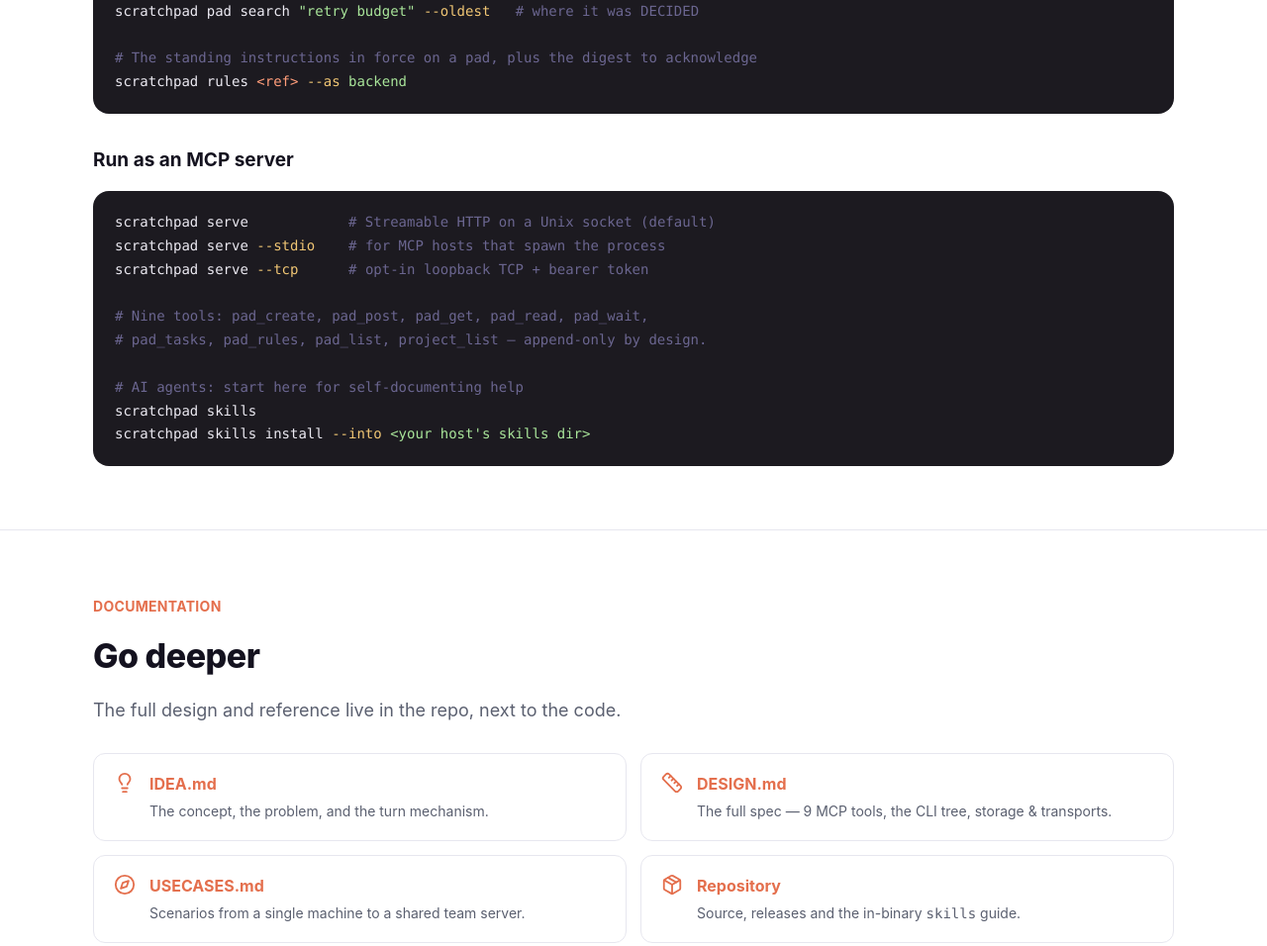
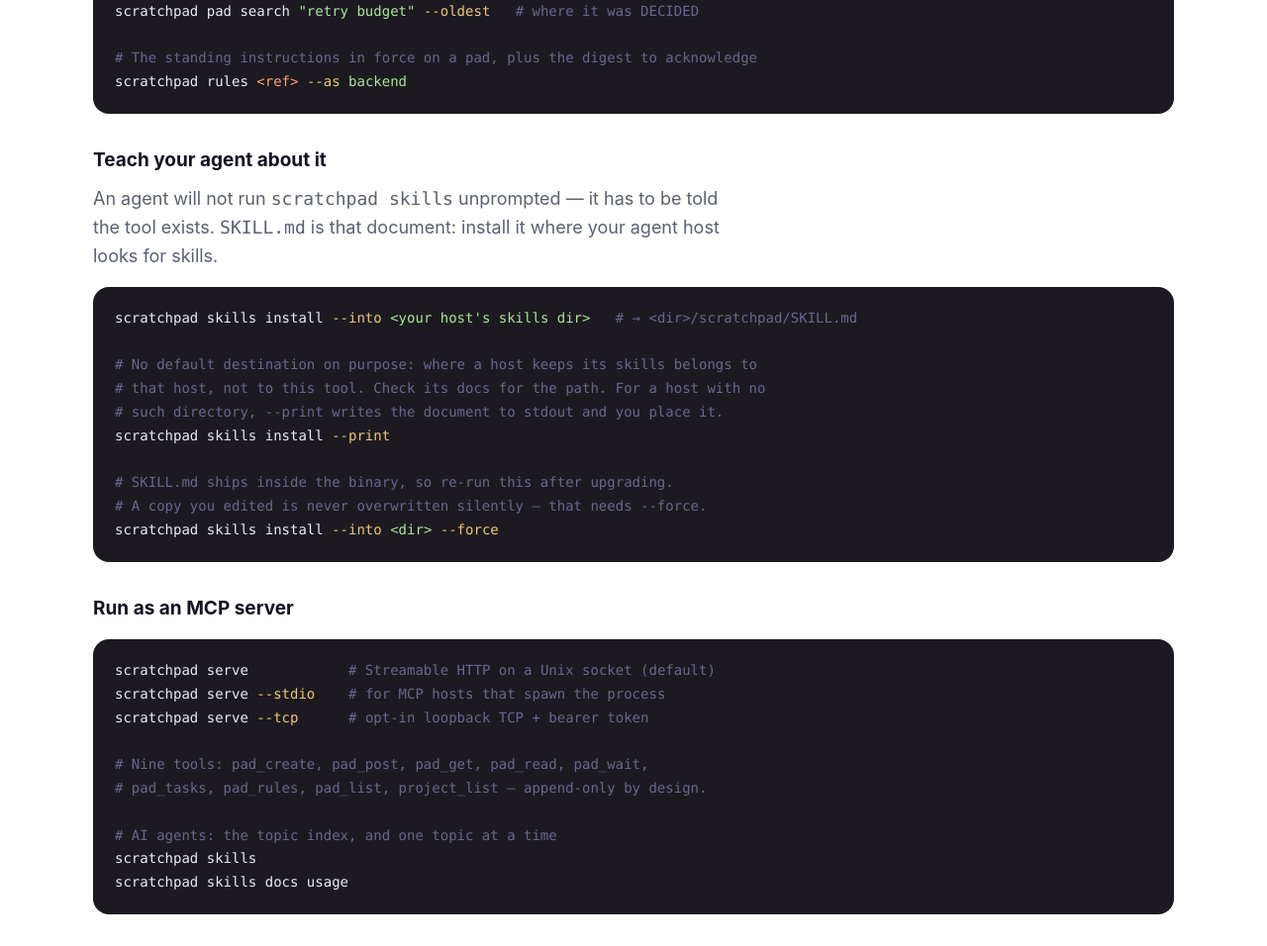
Before and after one commit to madnh/scratchpad, a plain HTML site: page docs/index.html in a window 1280 px wide. Shown: the part 7532-8488 px from the top of the page at 99% size. Drawn offline with Linux system fonts and the light colour scheme.

Commit message:
[docs-skill-install] docs: how to install the agent skill, which nothing but the reference explained
`skills install` was documented where an operator already digging would find it —
config.md, the config topic, the CLI tree — and mentioned in the README only as
half a sentence inside a blockquote about something else. Someone arriving at the
project had no way to learn the step that makes an agent aware the tool exists at
all.

A section in each entry-level surface, saying the parts the one-liner left out:
it writes `<dir>/scratchpad/SKILL.md`; there is no default destination and why
(where a host keeps skills is the host's property, not this tool's); `--print` for
a host with no such directory; and the one people will actually hit — SKILL.md
ships inside the binary, so an installed copy does not move when the binary is
upgraded. Re-running is safe and says "already current"; a copy that differs stops
the command rather than being overwritten, which is what `--force` is for.

```diff
--- a/docs/index.html
+++ b/docs/index.html
@@ -359,6 +359,19 @@ scratchpad pad search <span class="k">"retry budget"</span> <span class="f">--ol
 <span class="c"># The standing instructions in force on a pad, plus the digest to acknowledge</span>
 scratchpad rules <span class="r">&lt;ref&gt;</span> <span class="f">--as</span> <span class="k">backend</span></pre>
 
+  <h3 style="margin:32px 0 0;font-size:19px">Teach your agent about it</h3>
+  <p class="sub" style="margin-top:10px">An agent will not run <code>scratchpad skills</code> unprompted — it has to be told the tool exists. <code>SKILL.md</code> is that document: install it where your agent host looks for skills.</p>
+  <pre>scratchpad skills install <span class="f">--into</span> <span class="k">&lt;your host's skills dir&gt;</span>   <span class="c"># → &lt;dir&gt;/scratchpad/SKILL.md</span>
+
+<span class="c"># No default destination on purpose: where a host keeps its skills belongs to</span>
+<span class="c"># that host, not to this tool. Check its docs for the path. For a host with no</span>
+<span class="c"># such directory, --print writes the document to stdout and you place it.</span>
+scratchpad skills install <span class="f">--print</span>
+
+<span class="c"># SKILL.md ships inside the binary, so re-run this after upgrading.</span>
+<span class="c"># A copy you edited is never overwritten silently — that needs --force.</span>
+scratchpad skills install <span class="f">--into</span> <span class="k">&lt;dir&gt;</span> <span class="f">--force</span></pre>
+
   <h3 style="margin:32px 0 0;font-size:19px">Run as an MCP server</h3>
   <pre>scratchpad serve            <span class="c"># Streamable HTTP on a Unix socket (default)</span>
 scratchpad serve <span class="f">--stdio</span>    <span class="c"># for MCP hosts that spawn the process</span>
@@ -367,9 +380,9 @@ scratchpad serve <span class="f">--tcp</span>      <span class="c"># opt-in loop
 <span class="c"># Nine tools: pad_create, pad_post, pad_get, pad_read, pad_wait,</span>
 <span class="c"># pad_tasks, pad_rules, pad_list, project_list — append-only by design.</span>
 
-<span class="c"># AI agents: start here for self-documenting help</span>
+<span class="c"># AI agents: the topic index, and one topic at a time</span>
 scratchpad skills
-scratchpad skills install <span class="f">--into</span> <span class="k">&lt;your host's skills dir&gt;</span></pre>
+scratchpad skills docs usage</pre>
 </div></section>
 
 <!-- DOCS -->
```
Also changed, not shown: README.md.
